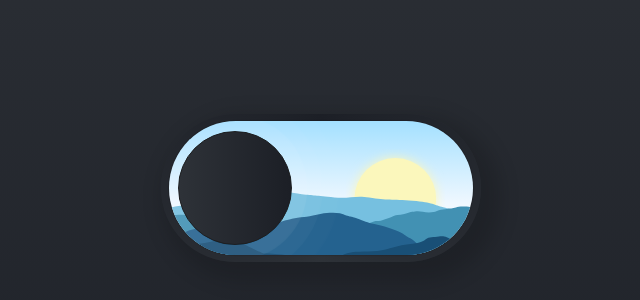
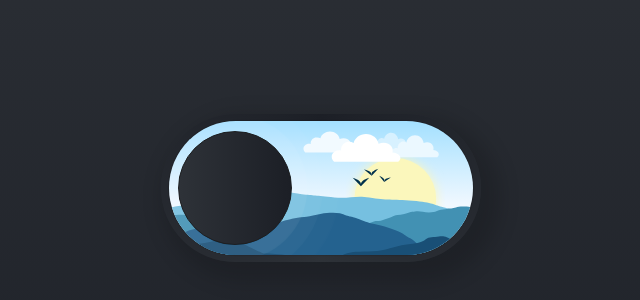
Before and after one commit to jwmdykes/toggle-switch, a React (Vite) app: page / in a window 1280 px wide. Shown: the part 212-512 px from the top of the page, without its empty margins (319-959 px from the left). Built offline with nearby package versions, Linux system fonts and the light colour scheme.

Commit message:
add birds and clouds

```diff
--- a/src/App.tsx
+++ b/src/App.tsx
@@ -30,6 +30,87 @@ function ToggleBackground({ isChecked, ...props }: BackgroundProps) {
             isChecked ? 'translate-y-full' : 'translate-y-[0.3em]'
           }`}
         />
+      </g>
+      <g
+        id="Clouds"
+        className={`${
+          isChecked ? 'opacity-0' : 'opacity-100'
+        } transition-opacity duration-200 -translate-y-4`}
+      >
+        <g transform="matrix(0.652609,0,0,0.706964,261.03,23.6285)">
+          <path
+            d="M319.443,88C316.436,85.348 314.538,81.467 314.538,77.146C314.538,69.16 321.022,62.676 329.008,62.676C330.42,62.676 331.785,62.879 333.076,63.257C332.414,54.92 337.049,47.173 344.659,44.888C349.155,43.538 353.834,44.351 357.744,46.753C360.213,35.544 370.213,27.146 382.16,27.146C394.784,27.146 405.234,36.522 406.922,48.685C416.662,44.039 427.943,46.716 432.744,55.09C435.007,59.038 435.45,63.589 434.35,67.932C443.18,68.728 450,73.831 450,80C450,83.061 448.321,85.86 445.55,88L319.443,88Z"
+            className="fill-[rgb(215,241,255)]"
+          />
+        </g>
+        <g transform="matrix(0.901489,0,0,0.799636,25.3886,18.2931)">
+          <path
+            d="M319.443,88C316.436,85.348 314.538,81.467 314.538,77.146C314.538,69.16 321.022,62.676 329.008,62.676C330.42,62.676 331.785,62.879 333.076,63.257C332.414,54.92 337.049,47.173 344.659,44.888C349.155,43.538 353.834,44.351 357.744,46.753C360.213,35.544 370.213,27.146 382.16,27.146C394.784,27.146 405.234,36.522 406.922,48.685C416.662,44.039 427.943,46.716 432.744,55.09C435.007,59.038 435.45,63.589 434.35,67.932C443.18,68.728 450,73.831 450,80C450,83.061 448.321,85.86 445.55,88L319.443,88Z"
+            className="fill-[rgb(242,250,255)]"
+          />
+        </g>
+        <g transform="matrix(0.80833,0,0,0.824965,256.251,26.615)">
+          <path
+            d="M319.443,88C316.436,85.348 314.538,81.467 314.538,77.146C314.538,69.16 321.022,62.676 329.008,62.676C330.42,62.676 331.785,62.879 333.076,63.257C332.414,54.92 337.049,47.173 344.659,44.888C349.155,43.538 353.834,44.351 357.744,46.753C360.213,35.544 370.213,27.146 382.16,27.146C394.784,27.146 405.234,36.522 406.922,48.685C416.662,44.039 427.943,46.716 432.744,55.09C435.007,59.038 435.45,63.589 434.35,67.932C443.18,68.728 450,73.831 450,80C450,83.061 448.321,85.86 445.55,88L319.443,88Z"
+            className="fill-[rgb(235,248,255)]"
+          />
+        </g>
+        <g transform="matrix(1.16518,0,0,1.05272,7.34375,17.0625)">
+          <path
+            d="M319.443,88C316.436,85.348 314.538,81.467 314.538,77.146C314.538,69.16 321.022,62.676 329.008,62.676C330.42,62.676 331.785,62.879 333.076,63.257C332.414,54.92 337.049,47.173 344.659,44.888C349.155,43.538 353.834,44.351 357.744,46.753C360.213,35.544 370.213,27.146 382.16,27.146C394.784,27.146 405.234,36.522 406.922,48.685C416.662,44.039 427.943,46.716 432.744,55.09C435.007,59.038 435.45,63.589 434.35,67.932C443.18,68.728 450,73.831 450,80C450,83.061 448.321,85.86 445.55,88L319.443,88Z"
+            className="fill-white"
+          />
+        </g>
+      </g>
+      <g
+        id="Birds"
+        transform="matrix(0.811411,0,0,0.811411,82.8801,38.4731)"
+        className={`-translate-x-10 -translate-y-1 scale-[110%] ${
+          isChecked ? 'opacity-0' : 'opacity-100'
+        } transition-opacity duration-200`}
+      >
+        <g transform="matrix(1.23938,0.164708,-0.166146,1.21992,-28.2181,-135.596)">
+          <g transform="matrix(0.48,0,0,0.5,257.72,85)">
+            <path
+              d="M386,120L361,97C361,97 372.141,99.554 381,105.5C387.978,110.184 386,120 386,120Z"
+              className="fill-bird"
+            />
+          </g>
+          <g transform="matrix(-0.48,0,0,0.5,628.28,85)">
+            <path
+              d="M386,120L361,97C361,97 372.141,99.554 381,105.5C387.978,110.184 386,120 386,120Z"
+              className="fill-bird"
+            />
+          </g>
+        </g>
+        <g transform="matrix(1.77566,0,0,1.89582,-349.836,-149.77)">
+          <g transform="matrix(0.48,0,0,0.5,257.72,85)">
+            <path
+              d="M386,120L361,97C361,97 372.141,99.554 381,105.5C387.978,110.184 386,120 386,120Z"
+              className="fill-bird"
+            />
+          </g>
+          <g transform="matrix(-0.48,0,0,0.5,628.28,85)">
+            <path
+              d="M386,120L361,97C361,97 372.141,99.554 381,105.5C387.978,110.184 386,120 386,120Z"
+              className="fill-bird"
+            />
+          </g>
+        </g>
+        <g transform="matrix(1.52246,-0.0948749,0.10177,1.49966,-224.786,-77.3409)">
+          <g transform="matrix(0.48,0,0,0.5,257.72,85)">
+            <path
+              d="M386,120L361,97C361,97 372.141,99.554 381,105.5C387.978,110.184 386,120 386,120Z"
+              className="fill-bird"
+            />
+          </g>
+          <g transform="matrix(-0.48,0,0,0.5,628.28,85)">
+            <path
+              d="M386,120L361,97C361,97 372.141,99.554 381,105.5C387.978,110.184 386,120 386,120Z"
+              className="fill-bird"
+            />
+          </g>
+        </g>
       </g>
       <g
         id="Moon"
@@ -78,7 +159,7 @@ function ToggleBackground({ isChecked, ...props }: BackgroundProps) {
         <clipPath id="_clip1">
           <rect x="0" y="107.033" width="700" height="211.967" />
         </clipPath>
-        <g clip-path="url(#_clip1)">
+        <g clipPath="url(#_clip1)">
           <path
             id="_4"
             d="M-50,220C-50,220 -19.631,180.169 30,174.756C58.671,171.629 92.007,171.117 120,170C152.666,168.697 175.616,158.69 200,150C229.677,139.424 233.84,131.617 250,130C264.762,128.523 275.148,136.032 305,140C333.843,143.834 334.695,143.162 380,150C413.747,155.094 426.443,142.645 460,150C500.923,158.969 512.202,154.906 560,160C607.569,165.07 609.702,173.531 630,180C659.535,189.413 662.827,206.656 700,210C739.937,213.593 740,350 740,350L-40,370L-50,220Z"
--- a/src/index.css
+++ b/src/index.css
@@ -22,6 +22,7 @@
   --color-day-mountain-2: hsl(205, 60%, 35%);
   --color-day-mountain-3: hsl(198, 46%, 48%);
   --color-day-mountain-4: hsl(198, 63%, 67%);
+  --color-bird: rgb(0, 49, 76);
 
   --shadow-glow: 10px 10px 20px 10px rgba(0, 0, 0, 0.148);
   --shadow-multiple: 0px 0px 0.1em 1.6em rgba(255, 255, 255, 0.06),
```
